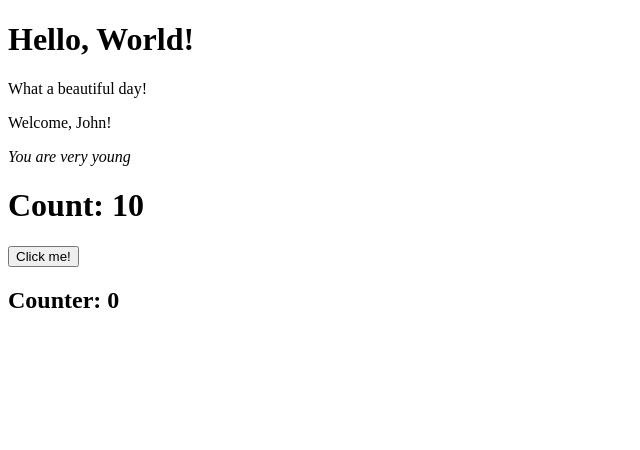
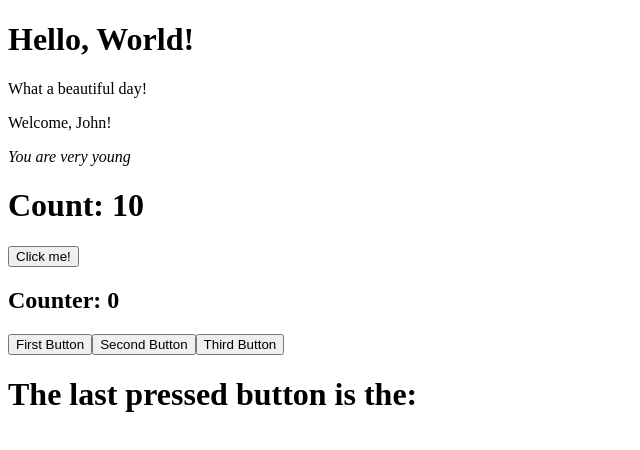
Before and after one commit to argoth85/React-react-exercises, a React (Create React App) app in the folder react-exercises/: page / in a window 1280 px wide. Shown: the top 450 px of the page, without its empty margins (0-640 px from the left). Built offline with nearby package versions, Linux system fonts and the light colour scheme.

Commit message:
events-03

```diff
--- a/react-exercises/src/App.js
+++ b/react-exercises/src/App.js
@@ -1,7 +1,7 @@
 import React from "react";
 import { Hello } from "./Hello";
 import { Welcome } from "./Welcome";
-import {ClickCounter,Counter} from "./Counter"
+import {ClickTracker,ClickCounter,Counter} from "./Counter"
 
 
 export class App extends React.Component {
@@ -12,6 +12,7 @@
         <Welcome name='John' age={16}/>
         <Counter initialValue={0} incrementBy={1} interval={1000}/>
         <ClickCounter />
+        <ClickTracker />
       </div>
     );
   }
--- a/react-exercises/src/Counter.js
+++ b/react-exercises/src/Counter.js
@@ -52,3 +52,27 @@
     );
   }
 }
+
+
+export class ClickTracker extends React.Component {
+
+  state = {
+    button: ''
+  }
+
+  handlerButton = (event) => {
+    this.setState({
+      button: event.currentTarget.name
+    })
+  }
+  render(){
+    return (
+      <div>
+        <button name="first button" onClick={this.handlerButton}>First Button</button>
+        <button name="second button" onClick={this.handlerButton}>Second Button</button>
+        <button name="third button" onClick={this.handlerButton}>Third Button</button>
+        <h1>The last pressed button is the: {this.state.button}</h1>
+      </div>
+    )
+  }
+}
```
